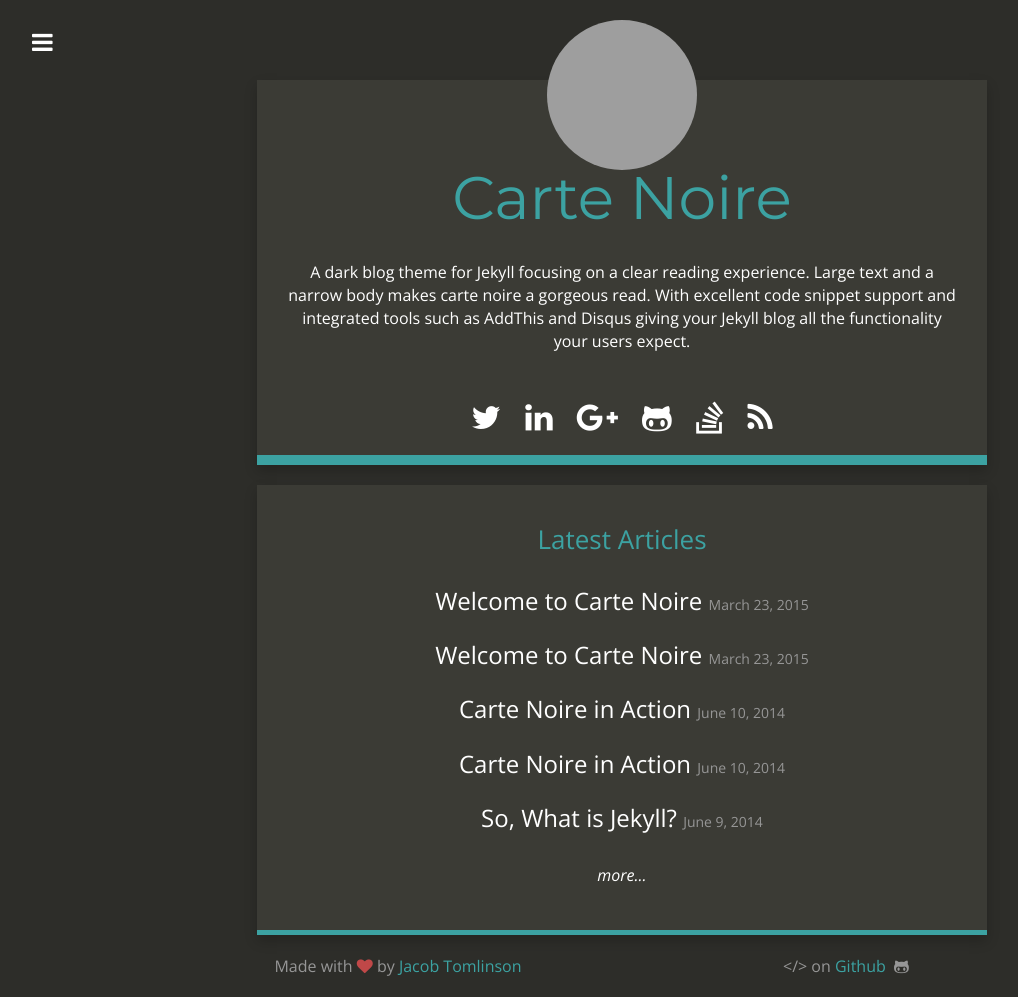
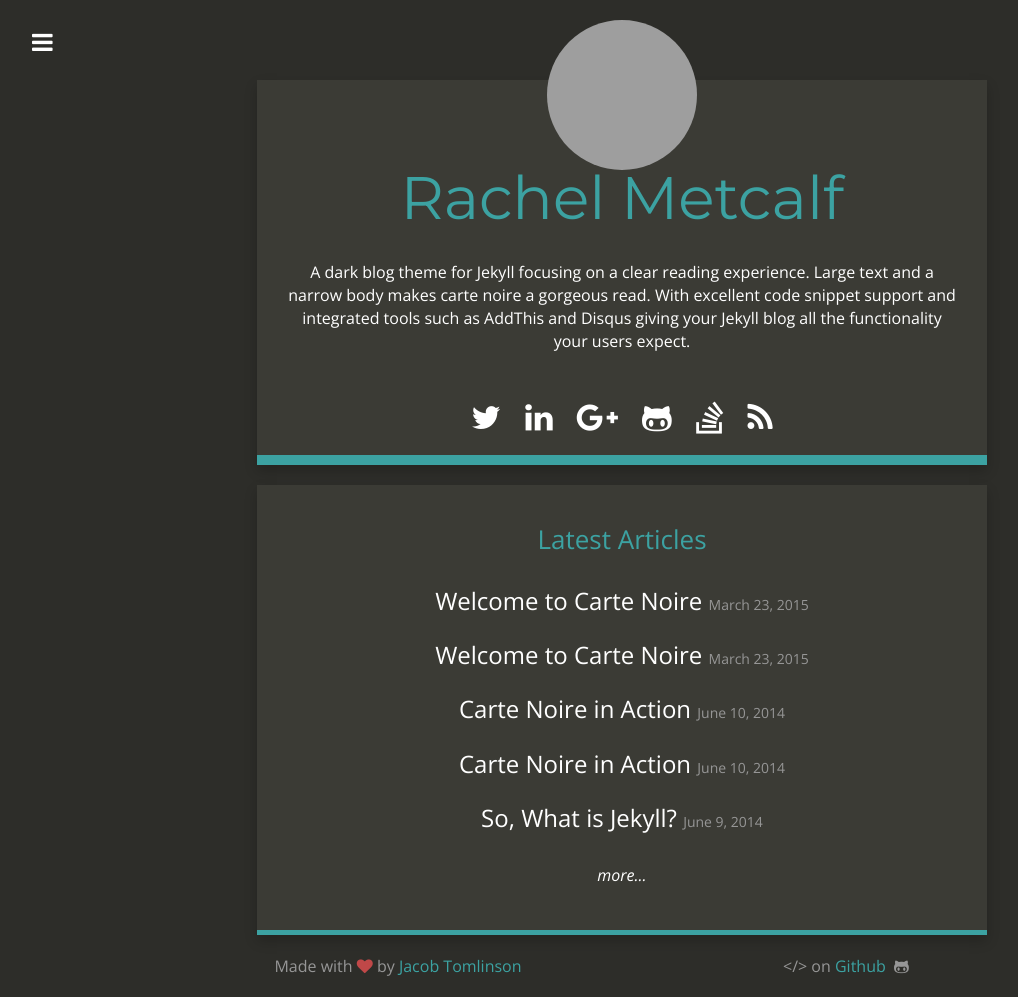
Before and after one commit to rcmetcalf/rcmetcalf.github.io, a Jekyll site: the page built from index.html, in a window 1280 px wide. Shown: the whole page, without its empty margins (18-1036 px from the left). Built offline with Jekyll 4.4.1, drawn with Linux system fonts in a browser that asks for light colours; nearby versions of some CDN libraries; Markdown is read by kramdown in place of the engine named in the settings; some of the changed lines change nothing that is shown; grey boxes are pictures that could not be loaded.

Commit message:
updated for me

```diff
--- a/_config.yml
+++ b/_config.yml
@@ -1,6 +1,6 @@
 # Site settings
-title: "Carte Noire"
-email: jacob@jacobtomlinson.co.uk
+title: "Rachel Metcalf"
+email: rmetcalf@live.unc.edu
 description: "A dark blog theme for Jekyll."
 baseurl: ""
 url: "http://carte-noire.jacobtomlinson.co.uk/"
@@ -13,8 +13,8 @@
 post_limit: 5
 
 # Social usernames/URLs
-twitter_username: _jacobtomlinson
-github_username:  jacobtomlinson
+twitter_username: rmetcow
+github_username:  rcmetcalf
 linkedin_link: http://carte-noire.jacobtomlinson.co.uk/
 google_plus_link: http://carte-noire.jacobtomlinson.co.uk/
 stackoverflow_link: http://carte-noire.jacobtomlinson.co.uk/
```
